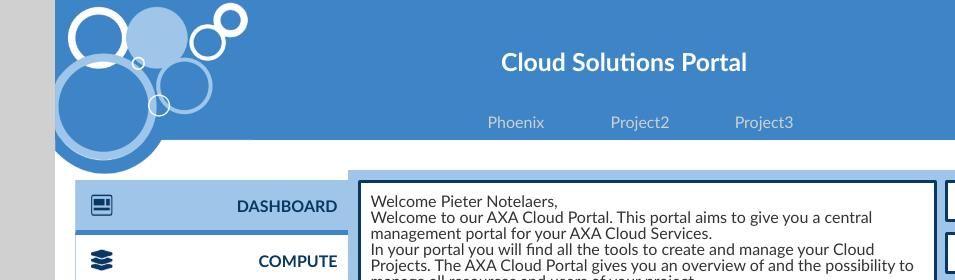
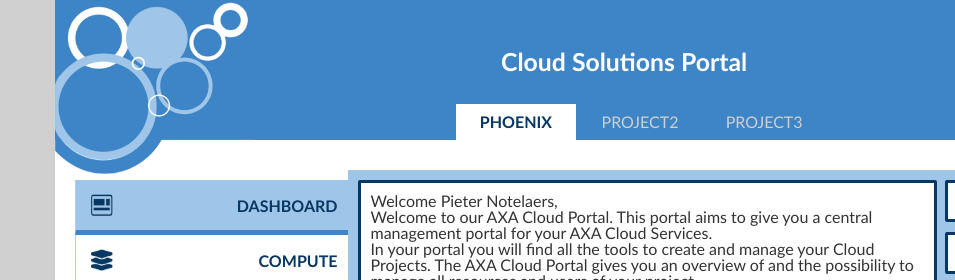
Before and after one commit to dimapod/AxaCSP, a website: page app/index.html in a window 1280 px wide. Shown: the top 280 px of the page, 0-955 px from the left. Drawn offline with Linux system fonts and the light colour scheme.

Commit message:
Tabs (styling)

```diff
--- a/app/scripts/main/header/header.tpl.html
+++ b/app/scripts/main/header/header.tpl.html
@@ -5,7 +5,7 @@
 
   <div class="csp-tabs">
     <ul>
-      <li><a href>Phoenix</a></li>
+      <li><a class="active" href>Phoenix</a></li>
       <li><a href>Project2</a></li>
       <li><a href>Project3</a></li>
     </ul>
--- a/app/scss/_header-footer.scss
+++ b/app/scss/_header-footer.scss
@@ -31,6 +31,8 @@
     position: absolute;
     bottom: 0;
     width: 100%;
+    text-transform: uppercase;
+
     ul {
       li {
         display: inline-block;
@@ -42,6 +44,12 @@
           &:hover {
             background-color: adjust-lightness($color-active, 16%);
             color: $color-font;
+          }
+
+          &.active {
+            background-color: $color-background;
+            color: $color-font;
+            font-weight: 900;
           }
         }
       }
```
Also changed, not shown: app/styles/app.css.
